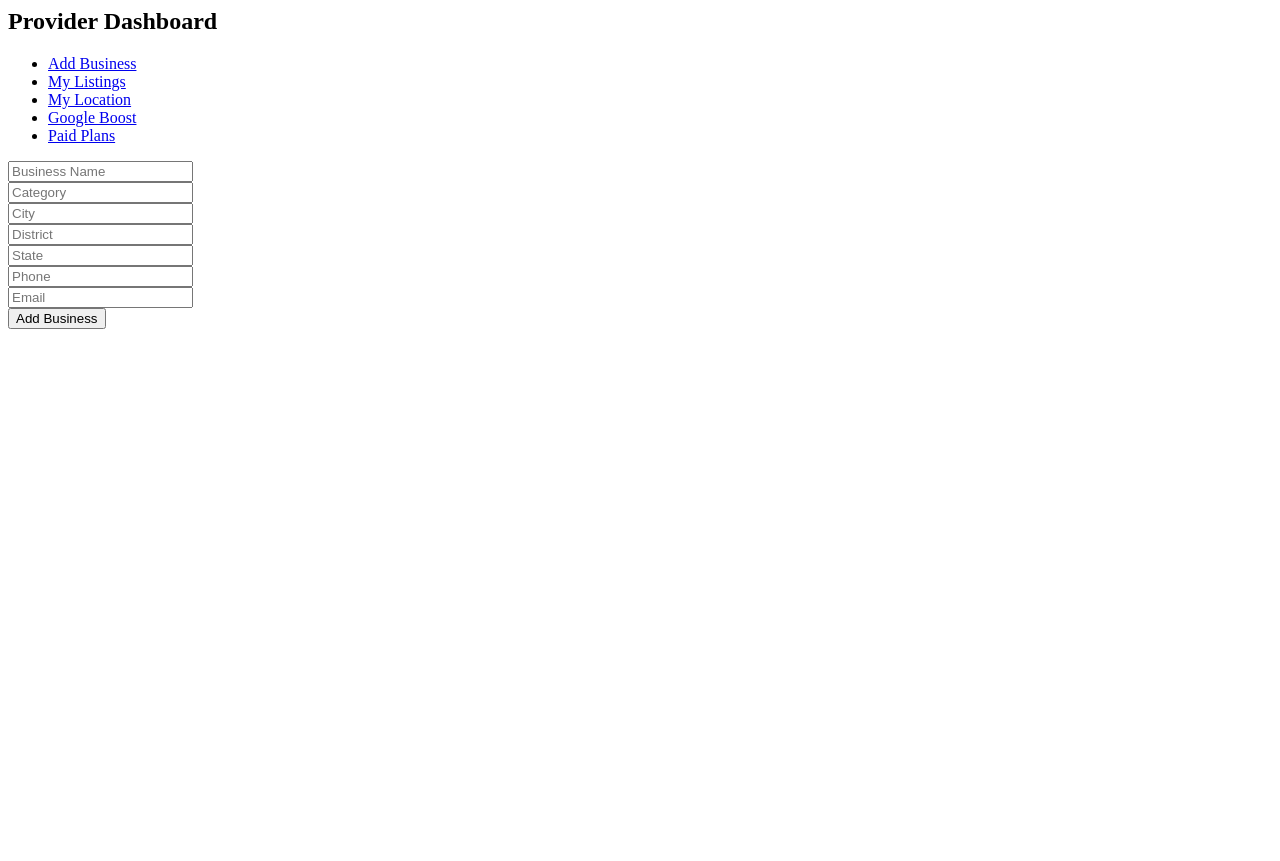
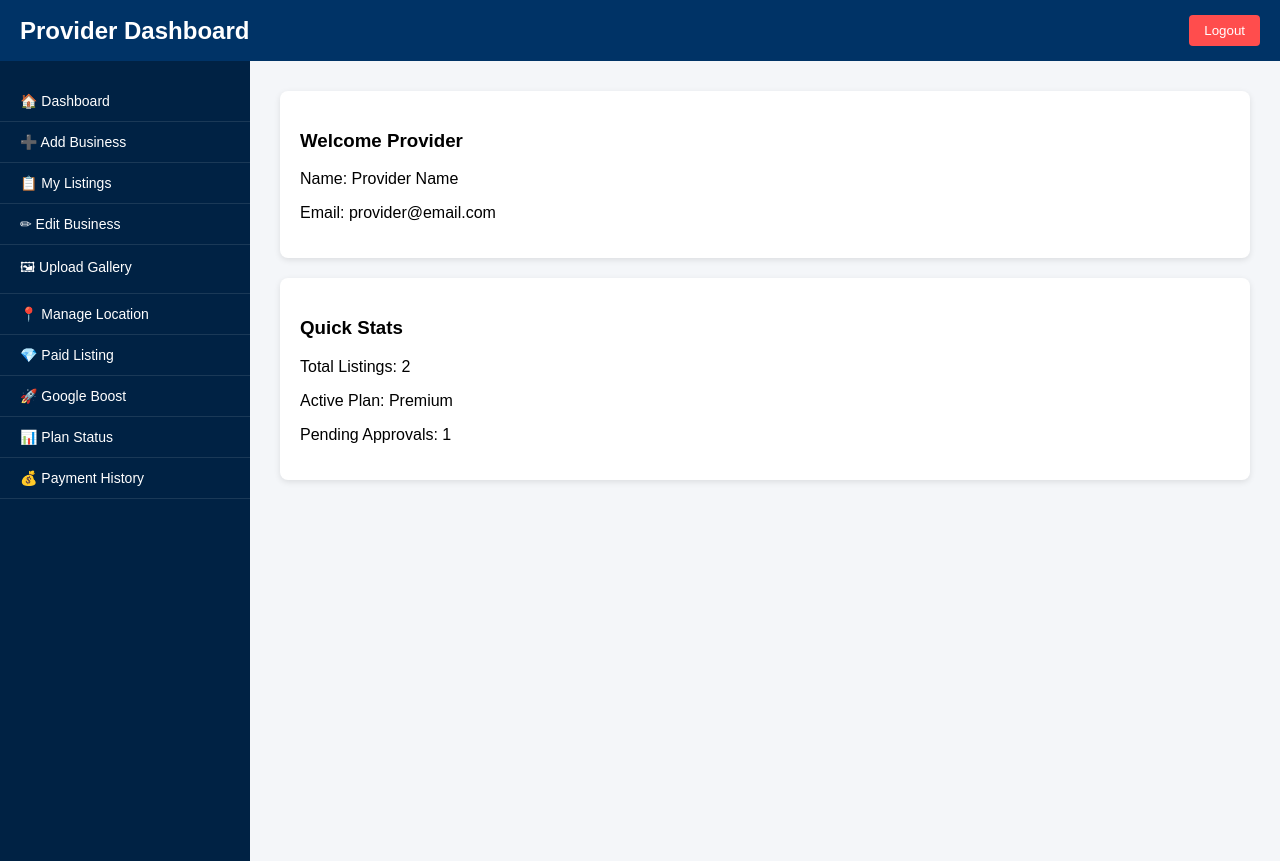
Before and after one commit to indian1989/dial4service, a plain HTML site: page frontend/provider/dashboard.html in a window 1280 px wide. Before the commit the page ends 800 px from the top, so only its background shows below. Drawn offline with Linux system fonts and the light colour scheme.

Commit message:
Update dashboard.html

```diff
--- a/frontend/provider/dashboard.html
+++ b/frontend/provider/dashboard.html
@@ -1,51 +1,169 @@
-<h2>Provider Dashboard</h2>
+<!DOCTYPE html>
+<html>
+<head>
+<title>Provider Dashboard - Dial4Service</title>
+<meta name="viewport" content="width=device-width, initial-scale=1.0">
 
-<ul>
-  <li><a href="add-business.html">Add Business</a></li>
-  <li><a href="my-listings.html">My Listings</a></li>
-  <li><a href="location.html">My Location</a></li>
-  <li><a href="google-boost.html">Google Boost</a></li>
-  <li><a href="paid-listing.html">Paid Plans</a></li>
-</ul>
+<style>
+body{
+  margin:0;
+  font-family:Arial, sans-serif;
+  background:#f4f6f9;
+}
 
+/* Header */
+.header{
+  background:#003366;
+  color:white;
+  padding:15px 20px;
+  display:flex;
+  justify-content:space-between;
+  align-items:center;
+}
 
-<form id="addBusiness">
-  <input placeholder="Business Name" id="name"><br>
-  <input placeholder="Category" id="category"><br>
-  <input placeholder="City" id="city"><br>
-  <input placeholder="District" id="district"><br>
-  <input placeholder="State" id="state"><br>
-  <input placeholder="Phone" id="phone"><br>
-  <input placeholder="Email" id="email"><br>
-  <button>Add Business</button>
-</form>
+.header h2{
+  margin:0;
+}
 
-<p id="msg"></p>
+.header button{
+  background:#ff4d4d;
+  color:white;
+  border:none;
+  padding:8px 15px;
+  cursor:pointer;
+  border-radius:4px;
+}
+
+/* Layout */
+.dashboard-container{
+  display:flex;
+  min-height:100vh;
+}
+
+/* Sidebar */
+.sidebar{
+  width:250px;
+  background:#002244;
+  padding-top:20px;
+}
+
+.sidebar a{
+  display:block;
+  color:white;
+  padding:12px 20px;
+  text-decoration:none;
+  font-size:14px;
+  border-bottom:1px solid rgba(255,255,255,0.1);
+}
+
+.sidebar a:hover{
+  background:#0055aa;
+}
+
+/* Content */
+.content{
+  flex:1;
+  padding:30px;
+}
+
+.card{
+  background:white;
+  padding:20px;
+  border-radius:8px;
+  box-shadow:0 2px 6px rgba(0,0,0,0.1);
+  margin-bottom:20px;
+}
+
+/* Responsive */
+@media(max-width:768px){
+  .dashboard-container{
+    flex-direction:column;
+  }
+  .sidebar{
+    width:100%;
+  }
+}
+</style>
+</head>
+
+<body>
+
+<div class="header">
+  <h2>Provider Dashboard</h2>
+  <button onclick="logout()">Logout</button>
+</div>
+
+<div class="dashboard-container">
+
+  <!-- SIDEBAR MENU -->
+  <div class="sidebar">
+
+    <a href="dashboard.html">🏠 Dashboard</a>
+
+    <a href="add-business.html">➕ Add Business</a>
+
+    <a href="my-listings.html">📋 My Listings</a>
+
+    <a href="edit-business.html">✏ Edit Business</a>
+
+    <a href="upload-gallery.html">🖼 Upload Gallery</a>
+
+    <a href="location.html">📍 Manage Location</a>
+
+    <a href="paid-listing.html">💎 Paid Listing</a>
+
+    <a href="google-boost.html">🚀 Google Boost</a>
+
+    <a href="plan-status.html">📊 Plan Status</a>
+
+    <a href="payment-history.html">💰 Payment History</a>
+
+  </div>
+
+  <!-- MAIN CONTENT -->
+  <div class="content">
+
+    <div class="card">
+      <h3>Welcome Provider</h3>
+      <p>Name: <span id="providerName">Loading...</span></p>
+      <p>Email: <span id="providerEmail">Loading...</span></p>
+    </div>
+
+    <div class="card">
+      <h3>Quick Stats</h3>
+      <p>Total Listings: <span id="totalListings">0</span></p>
+      <p>Active Plan: <span id="planStatus">Free</span></p>
+      <p>Pending Approvals: <span id="pendingCount">0</span></p>
+    </div>
+
+  </div>
+
+</div>
 
 <script>
-document.getElementById("addBusiness").onsubmit = async e => {
-  e.preventDefault();
 
-  const token = localStorage.getItem("token");
+// Backend se future me data load hoga
+document.getElementById("providerName").innerText = "Provider Name";
+document.getElementById("providerEmail").innerText = "provider@email.com";
+document.getElementById("totalListings").innerText = "2";
+document.getElementById("planStatus").innerText = "Premium";
+document.getElementById("pendingCount").innerText = "1";
 
-  const res = await fetch("https://dial4service.onrender.com/api/business/add",{
-    method:"POST",
-    headers:{
-      "Content-Type":"application/json",
-      "Authorization":token
-    },
-    body: JSON.stringify({
-      name:name.value,
-      category:category.value,
-      city:city.value,
-      phone:phone.value
-    })
-  });
+// Logout placeholder
+function logout(){
+  alert("Provider Logged Out (Backend Connect Later)");
+}
 
-  const data = await res.text();
-  msg.innerText = data;
-};
+/*
 
-  <a href="payment-history.html">Payment History</a>
+Future Backend API:
 
+GET  /api/provider/profile
+GET  /api/provider/stats
+POST /api/provider/logout
+
+*/
 </script>
+
+</body>
+</html>
```
